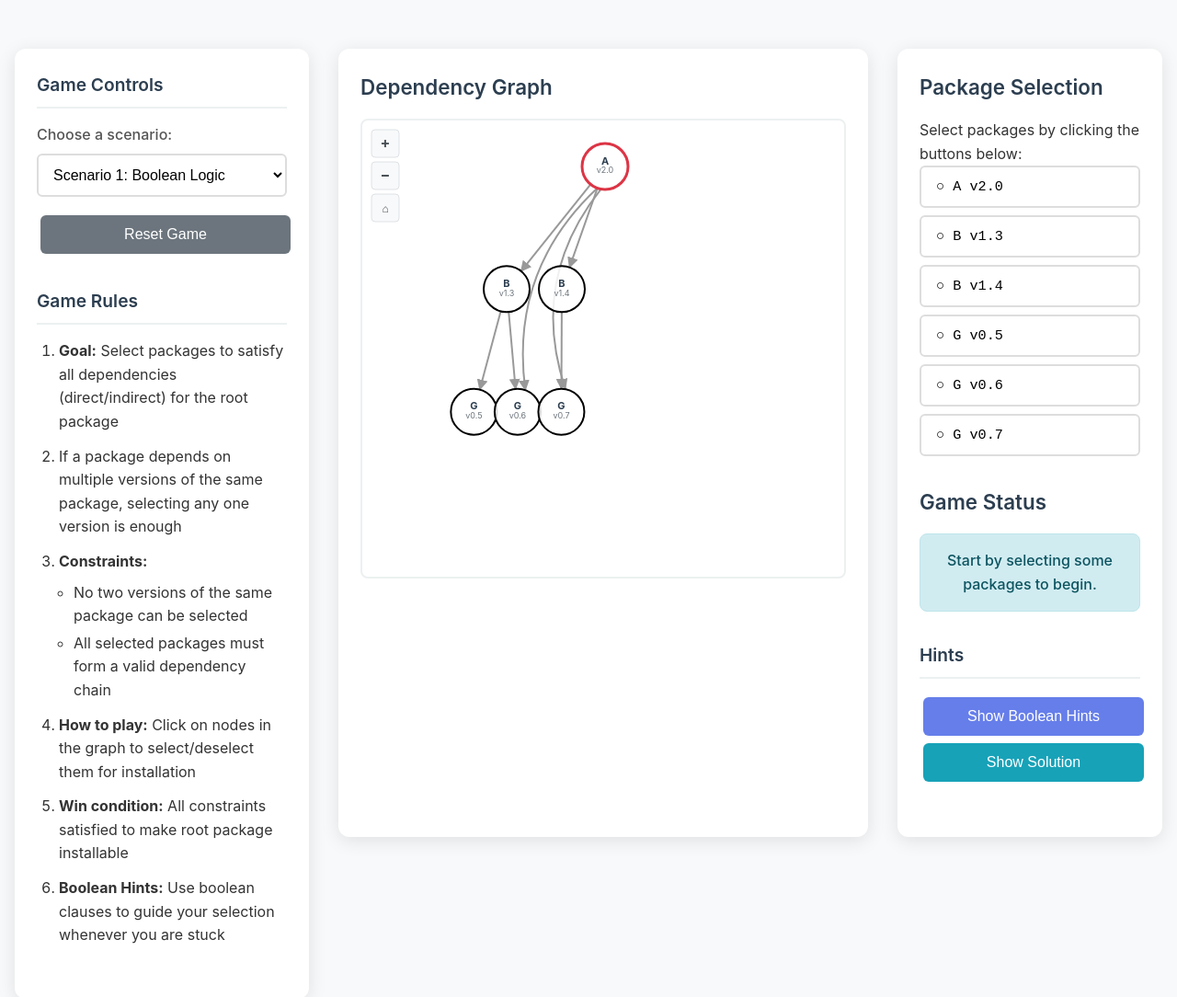
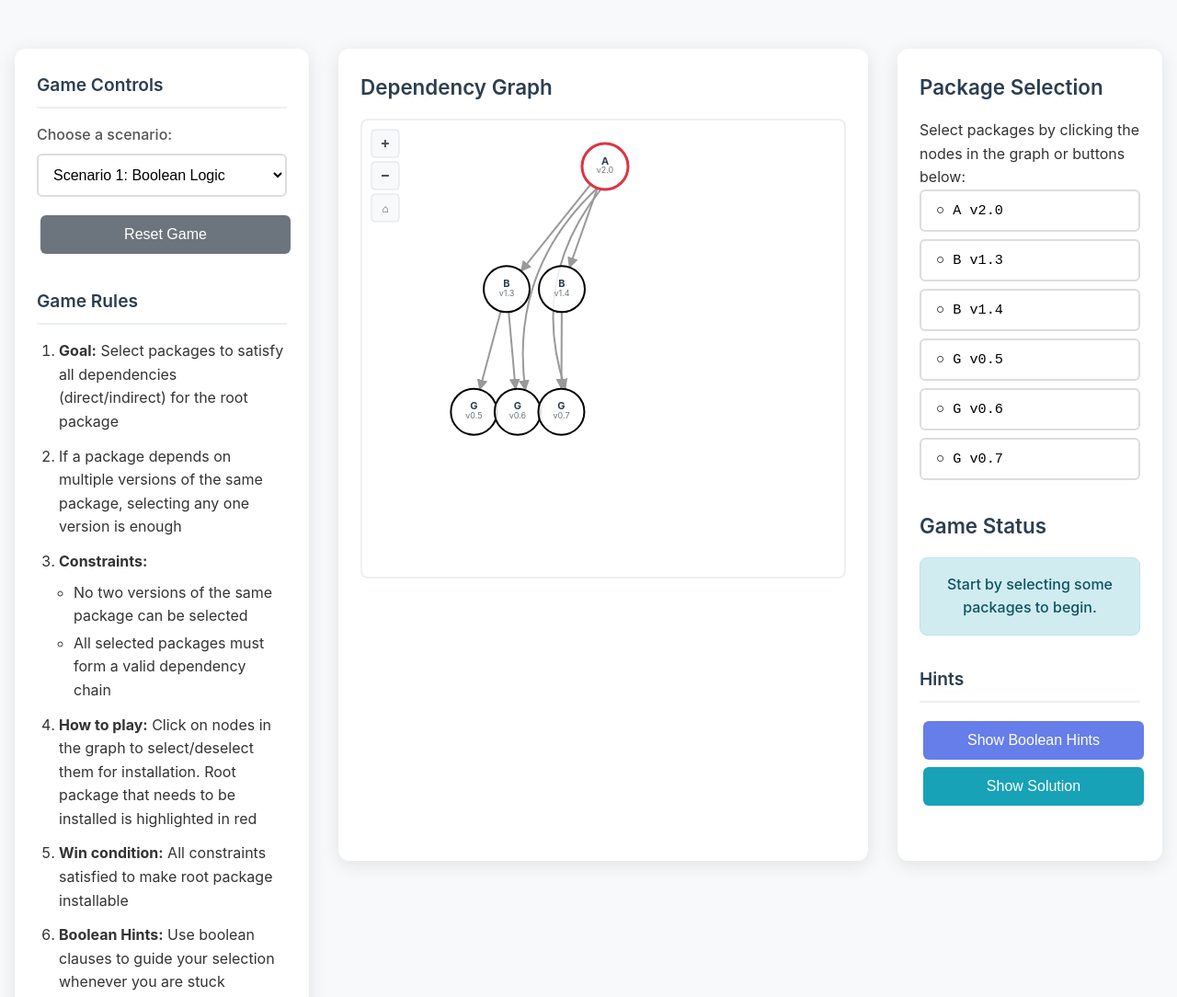
Before and after one commit to anp-scp/package_resolving_game, a plain HTML site: page docs/index.html in a window 1280 px wide. Shown: the part 488-1572 px from the top of the page at 92% size. Drawn offline with nearby package versions, Linux system fonts and the light colour scheme.

Commit message:
updated some instructions

```diff
--- a/docs/index.html
+++ b/docs/index.html
@@ -56,7 +56,7 @@
                                 <li>All selected packages must form a valid dependency chain</li>
                             </ul>
                         </li>
-                        <li><strong>How to play:</strong> Click on nodes in the graph to select/deselect them for installation</li>
+                        <li><strong>How to play:</strong> Click on nodes in the graph to select/deselect them for installation. Root package that needs to be installed is highlighted in red</li>
                         <li><strong>Win condition:</strong> All constraints satisfied to make root package installable</li>
                         <li><strong>Boolean Hints:</strong> Use boolean clauses to guide your selection whenever you are stuck</li>
                     </ol>
@@ -90,7 +90,7 @@
                     <!-- Package Selection Section -->
                     <div class="package-section">
                         <h2>Package Selection</h2>
-                        <p>Select packages by clicking the buttons below:</p>
+                        <p>Select packages by clicking the nodes in the graph or buttons below:</p>
                         <div id="package-buttons" class="package-buttons" style="margin-bottom: 2rem;">
                             <!-- Package buttons will be populated by JavaScript -->
                         </div>
```
